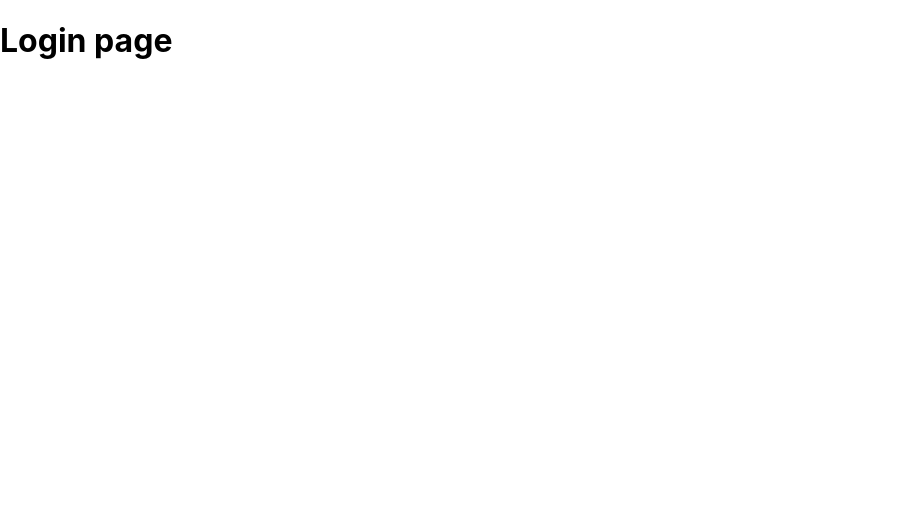
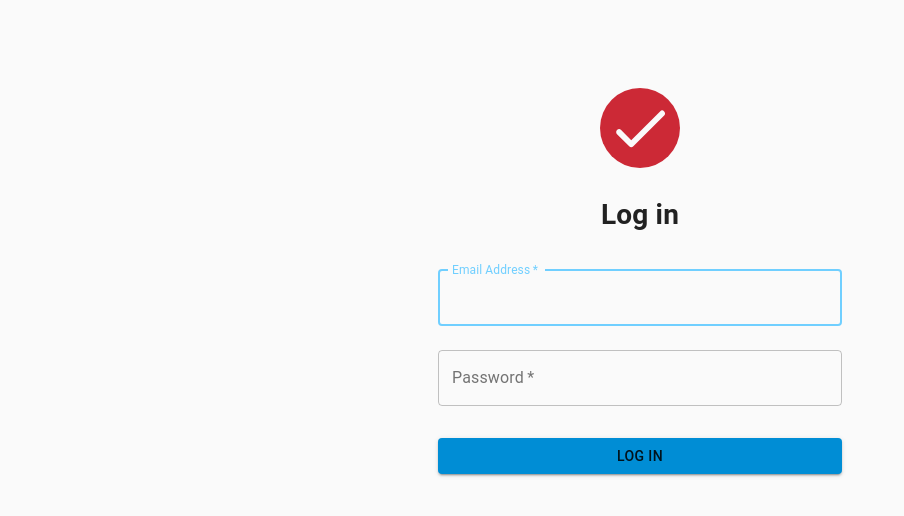
Before and after one commit to JaimeSolisS/ReactTodoList, a React (Create React App) app in the folder client/: page / in a window 1280 px wide. Shown: the top 516 px of the page, without its empty margins (0-904 px from the left). Built offline with nearby package versions, Linux system fonts and the light colour scheme.

Commit message:
Feat Login Page and light & dark themes

```diff
--- a/client/package.json
+++ b/client/package.json
@@ -3,9 +3,12 @@
   "version": "0.1.0",
   "private": true,
   "dependencies": {
+    "@material-ui/core": "^4.11.3",
+    "@material-ui/icons": "^4.11.2",
     "@testing-library/jest-dom": "^5.11.10",
     "@testing-library/react": "^11.2.6",
     "@testing-library/user-event": "^12.8.3",
+    "node-sass": "^5.0.0",
     "react": "^17.0.2",
     "react-dom": "^17.0.2",
     "react-router-dom": "^5.2.0",
--- a/client/src/App.css
+++ /dev/null
@@ -1,38 +0,0 @@
-.App {
-  text-align: center;
-}
-
-.App-logo {
-  height: 40vmin;
-  pointer-events: none;
-}
-
-@media (prefers-reduced-motion: no-preference) {
-  .App-logo {
-    animation: App-logo-spin infinite 20s linear;
-  }
-}
-
-.App-header {
-  background-color: #282c34;
-  min-height: 100vh;
-  display: flex;
-  flex-direction: column;
-  align-items: center;
-  justify-content: center;
-  font-size: calc(10px + 2vmin);
-  color: white;
-}
-
-.App-link {
-  color: #61dafb;
-}
-
-@keyframes App-logo-spin {
-  from {
-    transform: rotate(0deg);
-  }
-  to {
-    transform: rotate(360deg);
-  }
-}
--- a/client/src/App.js
+++ b/client/src/App.js
@@ -1,11 +1,40 @@
-import "./App.css";
+import React, { useState } from "react";
+import "./App.scss";
 import { BrowserRouter, Switch, Route } from "react-router-dom";
 import Login from "./components/auth/Login";
 import Register from "./components/auth/Register";
 import Projects from "./components/projects/Projects";
 
+import useMediaQuery from "@material-ui/core/useMediaQuery";
+import { createMuiTheme, ThemeProvider } from "@material-ui/core/styles";
+import CssBaseline from "@material-ui/core/CssBaseline";
+
 function App() {
+  const [theme2, setTheme] = useState("dark");
+
+  const prefersDarkMode = useMediaQuery("(prefers-color-scheme: dark)");
+
+  const theme = React.useMemo(
+    () =>
+      createMuiTheme({
+        palette: {
+          type: prefersDarkMode ? "dark" : "light",
+          primary: {
+            main: "#F21B3F",
+            light: "#CC2936",
+          },
+          secondary: {
+            main: "#70cfff",
+            light: "#008DD5",
+          },
+        },
+      }),
+    [prefersDarkMode]
+  );
+
   return (
+    <ThemeProvider theme={theme}>
+      <CssBaseline />
       <BrowserRouter>
         <Switch>
           <Route exact path="/" component={Login} />
@@ -13,6 +42,7 @@ function App() {
           <Route exact path="/projects" component={Projects} />
         </Switch>
       </BrowserRouter>
+    </ThemeProvider>
   );
 }
 
--- /dev/null
+++ b/client/src/App.scss
@@ -0,0 +1,26 @@
+.App {
+    height: 100vh;
+}
+
+.container {
+    height: 99vh;
+    min-width: 320px;
+    display: flex;
+    flex-direction: row;
+    flex-wrap: nowrap;
+    justify-content: center;
+    align-items: baseline;
+}
+
+.container-form {
+    display: flex;
+    flex-direction: column;
+    align-items: center;
+    padding: 5rem 3rem;
+    max-width: 500px;
+    width: 100%;
+}
+
+form {
+    width: 100%
+}
--- a/client/src/components/auth/Login.js
+++ b/client/src/components/auth/Login.js
@@ -1,7 +1,87 @@
 import React from "react";
+import { TextField } from "@material-ui/core";
+import { makeStyles } from "@material-ui/core/styles";
+import Avatar from "@material-ui/core/Avatar";
+import CheckRoundedIcon from "@material-ui/icons/CheckRounded";
+import Button from "@material-ui/core/Button";
+
+const useStyles = makeStyles((theme) => ({
+  icon: {
+    fontSize: 70,
+  },
+  avatar: {
+    margin: theme.spacing(1),
+    width: theme.spacing(10),
+    height: theme.spacing(10),
+    backgroundColor:
+      theme.palette.type === "dark"
+        ? theme.palette.primary.main
+        : theme.palette.primary.light,
+  },
+  textField: {
+    color:
+      theme.palette.type === "dark"
+        ? theme.palette.secondary.main
+        : theme.palette.secondary.light,
+  },
+  submit: {
+    margin: theme.spacing(3, 0, 2),
+    background:
+      theme.palette.type === "dark"
+        ? theme.palette.secondary.main
+        : theme.palette.secondary.light,
+  },
+}));
 
 const Login = () => {
-  return <h1>Login page</h1>;
+  const classes = useStyles();
+  const onChangeLogin = () => {};
+  return (
+    <div className="container">
+      <div className="container-form">
+        <Avatar className={classes.avatar}>
+          <CheckRoundedIcon className={classes.icon} />
+        </Avatar>
+        <h1>Log in</h1>
+        <form>
+          <TextField
+            variant="outlined"
+            margin="normal"
+            required
+            fullWidth
+            id="email"
+            label="Email Address"
+            name="email"
+            autoComplete="email"
+            autoFocus
+            color="secondary"
+            onChange={onChangeLogin}
+          />
+          <TextField
+            variant="outlined"
+            margin="normal"
+            required
+            fullWidth
+            name="password"
+            label="Password"
+            type="password"
+            id="password"
+            autoComplete="current-password"
+            color="secondary"
+          />
+          <Button
+            type="submit"
+            fullWidth
+            variant="contained"
+            color="secondary"
+            className={classes.submit}
+          >
+            Log in
+          </Button>
+        </form>
+      </div>
+    </div>
+  );
 };
 
 export default Login;
```
Also changed, not shown: client/src/components/auth/Copyright.js (added, +19 -0 lines), client/src/index.css (+5 -8 lines), 1 other file (tests, documents, lock files or other folders). Lines whose indentation alone changed are shown as unchanged.
